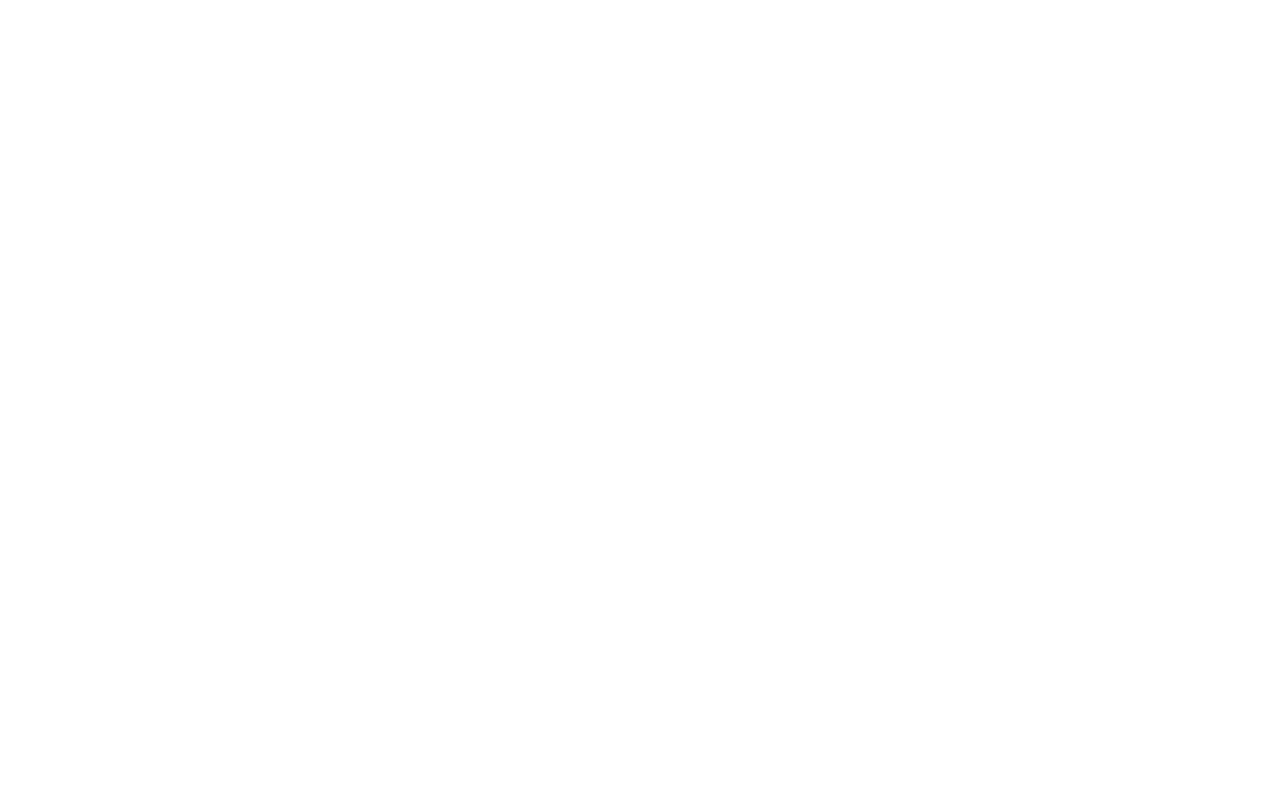
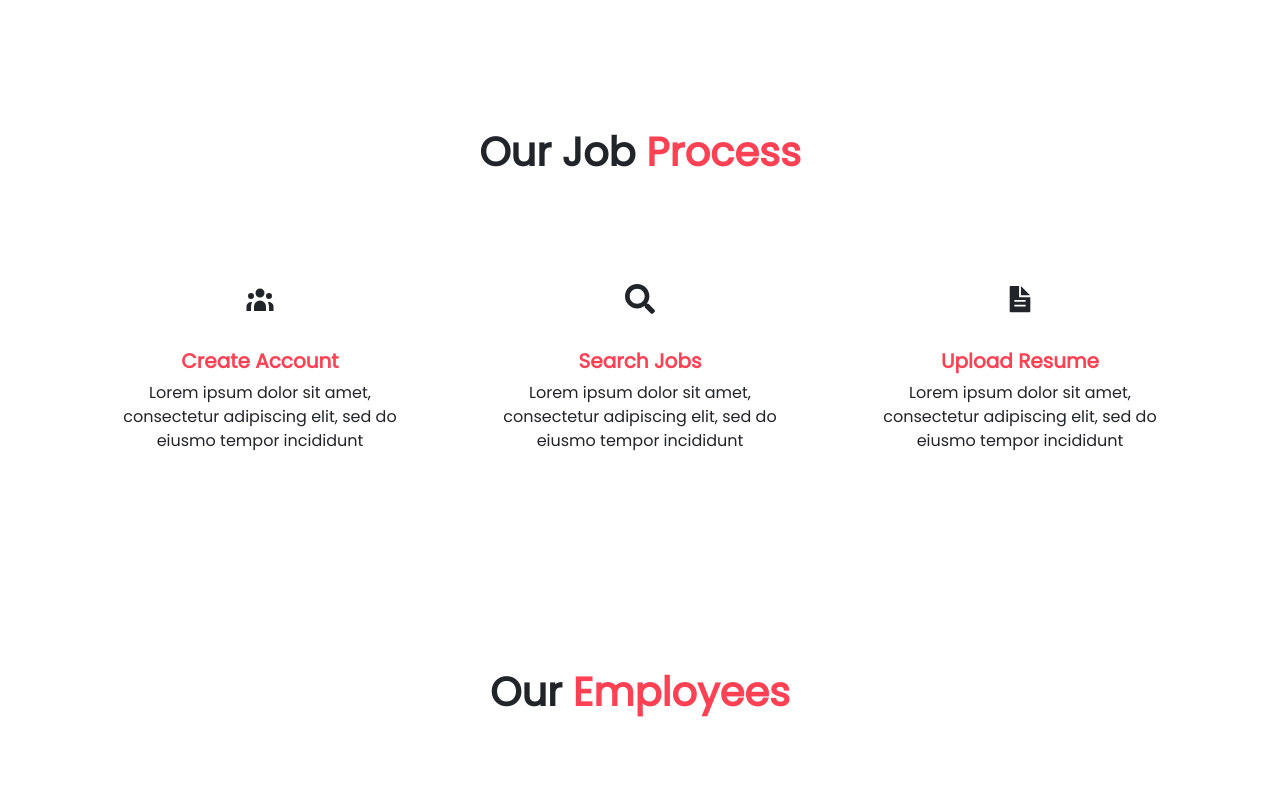
Before and after one commit to tusharshaha/office-management-client, a React (Create React App) app: page / in a window 1280 px wide. Shown: the part 1080-1880 px from the top of the page. Before the commit the page ends 1018 px from the top, so only its background shows below. Built offline with nearby package versions, Linux system fonts and the light colour scheme.

Commit message:
footer section created

```diff
--- a/src/App.css
+++ b/src/App.css
@@ -10,3 +10,13 @@
     height: 100vh;
     background-color: lightblue;
 }
+::-webkit-scrollbar{
+    width: 12px;
+}
+::-webkit-scrollbar-track{
+    background: rgb(236, 235, 235);
+}
+::-webkit-scrollbar-thumb{
+    background-color: #ff4153;
+    border-radius: 20px;
+}
--- a/src/Components/Home/FindJobs/FindJobs.css
+++ b/src/Components/Home/FindJobs/FindJobs.css
@@ -1,5 +1,5 @@
 .content-gap{
-    margin-top: 150px;
+    margin-top: 170px;
 }
 .job-img{
     width: 100%;
--- a/src/Components/Home/Home/Home.js
+++ b/src/Components/Home/Home/Home.js
@@ -1,20 +1,26 @@
 import React from 'react';
-import Header from '../../Shared/Header';
+import Footer from '../../Shared/Footer/Footer';
+import Header from '../../Shared/Header/Header';
 import FindJobs from '../FindJobs/FindJobs';
 import JobProcess from '../JobProcess/JobProcess';
+import OurEmployee from '../OurEmployee/OurEmployee';
 import TopBanner from '../TopBanner/TopBanner';
 
 const Home = () => {
     return (
         <>
-        {/* This is Header  */}
+            {/* This is Header  */}
             <Header></Header>
-        {/* This is top banner  */}
+            {/* This is top banner  */}
             <TopBanner></TopBanner>
-        {/* this is find job details component */}
+            {/* this is find job details component */}
             <FindJobs></FindJobs>
-        {/* job process details component */}
+            {/* job process details component */}
             <JobProcess></JobProcess>
+            {/* our employees  */}
+            <OurEmployee></OurEmployee>
+            {/* This is footer  */}
+            <Footer></Footer>
         </>
     );
 };
--- a/src/Components/Home/JobProcess/JobProcess.css
+++ b/src/Components/Home/JobProcess/JobProcess.css
@@ -0,0 +1,25 @@
+.custom-card{
+    text-align: center;
+    transition: 0.5s;
+    padding: 45px 20px;
+    border-radius: 5px;
+}
+.card-icon{
+    display: flex;
+    align-items: center;
+    justify-content:center ;
+    font-size: 30px;
+    margin: 0 auto;
+    margin-bottom: 20px;
+    border-radius: 50%;
+    width: 60px;
+    height: 60px;
+    transition: 0.5s;
+}
+.custom-card:hover{
+    box-shadow: rgba(0, 0, 0, 0.35) 0px 5px 15px;
+}
+.custom-card:hover .card-icon{
+    background-color: black;
+    color: white;
+}
--- a/src/Components/Home/JobProcess/JobProcess.js
+++ b/src/Components/Home/JobProcess/JobProcess.js
@@ -1,10 +1,30 @@
 import React from 'react';
+import { Container, Row, Col } from 'react-bootstrap';
 import './JobProcess.css'
+import { HiUserGroup } from 'react-icons/hi'
+import { FaSearch } from 'react-icons/fa'
+import { IoDocumentTextSharp } from 'react-icons/io5'
 const JobProcess = () => {
+    const jobDetails = [
+        { id: 1, icon: <HiUserGroup />, title: 'Create Account' },
+        { id: 2, icon: <FaSearch />, title: 'Search Jobs' },
+        { id: 3, icon: <IoDocumentTextSharp />, title: 'Upload Resume' }
+    ]
     return (
-        <div>
+        <Container className='content-gap'>
+            <h1 className='banner-heading text-center'>Our Job <span className='text-red'>Process</span></h1>
+            <Row xs={1} sm={2} md={3} className='g-4 mt-4'>
+                {jobDetails.map(details=> <Col>
+                        <div className='custom-card'>
+                            <div className='card-icon'>{details.icon}</div>
+                            <h5 className='fw-bold text-red'>{details.title}</h5>
+                            <p className='card-text'>Lorem ipsum dolor sit amet, consectetur adipiscing elit, sed do eiusmo tempor incididunt</p>
+                        </div>
+                    </Col>)
 
-        </div>
+                }
+            </Row>
+        </Container>
     );
 };
 
--- /dev/null
+++ b/src/Components/Home/OurEmployee/OurEmployee.js
@@ -0,0 +1,12 @@
+import React from 'react';
+import { Container } from 'react-bootstrap';
+
+const OurEmployee = () => {
+    return (
+        <Container className='content-gap'>
+            <h1 className='banner-heading text-center'>Our <span className='text-red'>Employees</span></h1>
+        </Container>
+    );
+};
+
+export default OurEmployee;
--- a/src/Components/Home/TopBanner/TopBanner.css
+++ b/src/Components/Home/TopBanner/TopBanner.css
@@ -2,7 +2,7 @@
     height: 570px;
     display: flex;
     align-items: center;
-    background-color: rgba(121, 120, 120, 0.164);
+    background-color: rgba(133, 131, 131, 0.164);
     margin-top: 60px;
     border-bottom-left-radius: 30%;
     border-bottom: 15px solid #ff4153;
--- /dev/null
+++ b/src/Components/Shared/Footer/Footer.css
@@ -0,0 +1,12 @@
+.footer-section{
+    position: relative;
+    margin-top: 200px;
+}
+.footer{
+    background-color: rgb(40, 50, 73);
+    color: white;
+    height: 300px;
+}
+.footer-top h2{
+    margin-top: 60px;
+}
--- /dev/null
+++ b/src/Components/Shared/Footer/Footer.js
@@ -0,0 +1,20 @@
+import React from 'react';
+import { Container,Row,Col } from 'react-bootstrap';
+import "./Footer.css"
+const Footer = () => {
+    return (
+        <div className='footer-section'>
+            <div className='footer'>
+                <Container>
+                    <Row xs={1} md={2} lg={3}>
+                        <Col></Col>
+                        <Col></Col>
+                        <Col></Col>
+                    </Row>
+                </Container>
+            </div>
+        </div>
+    );
+};
+
+export default Footer;
```
Also changed, not shown: src/Components/Shared/Header/Header.css (renamed from src/Components/Shared/Header.css), src/Components/Shared/Header/Header.js (renamed from src/Components/Shared/Header.js).
